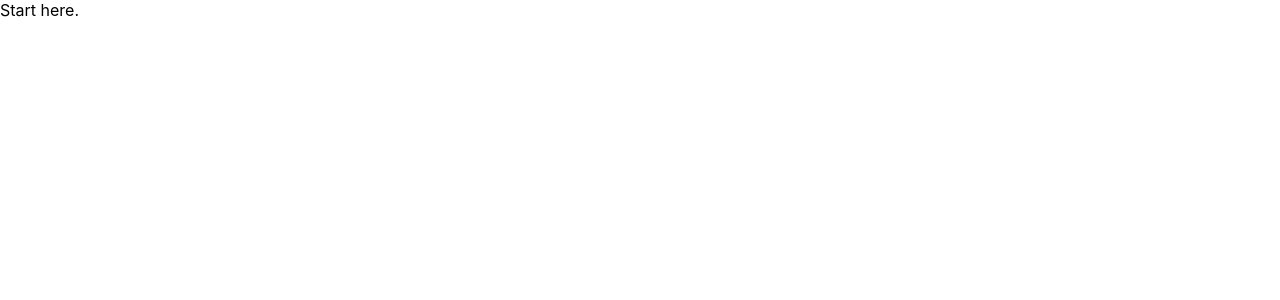
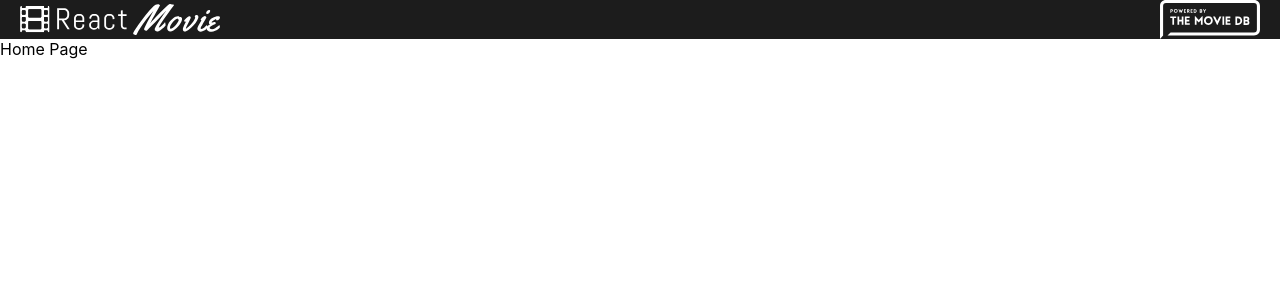
Before and after one commit to austdobe/movieReview, a React (Create React App) app in the folder movie-review/: page / in a window 1280 px wide. Shown: the top 300 px of the page. Built offline with nearby package versions, Linux system fonts and the light colour scheme; the HTML template or start-up script is replaced by a standard one.

Commit message:
adding compnents and first global styling pages

```diff
--- a/movie-review/src/App.js
+++ b/movie-review/src/App.js
@@ -1,9 +1,22 @@
 import React from 'react';
 
-function App() {
+//components
+import Header from './components/Header';
+import Home from './components/Home'
+
+//styles
+import { GlobalStyle } from './GlobalStyles';
+
+
+
+const App = () => {
   return (
     <div className="App">
-      Start here.
+      <Header>
+
+      </Header>
+      <Home />
+      <GlobalStyle />
     </div>
   );
 }
--- /dev/null
+++ b/movie-review/src/GlobalStyles.js
@@ -0,0 +1,40 @@
+import { createGlobalStyle } from 'styled-components';
+
+export const GlobalStyle = createGlobalStyle `
+    :root{
+        --maxWidth: 1280px;
+        --white: #fff;
+        --lightGrey: #eee;
+        --medGrey: #353535;
+        --darkGrey: #1c1c1c;
+        --fontSuperBig: 2.5rem;
+        --fontBig: 1.5rem;
+        --fontMed: 1.2rem;
+        --fontSmall: 1rem;
+    }
+    *{
+        box-sizing: border-box:
+        font-family: 'Abel', sans-serif;
+    }
+    body{
+        margin: 0;
+        padding: 0;
+
+        h1{
+            font-size: 2rem;
+            font-weight: 600;
+            color: var(--white)
+        }
+        h3{
+            font-size: 1.1rem;
+            font-weight: 600;
+
+        }
+        p{
+            font-size: 1rem;
+            color: var(--white)
+        }
+
+    }
+
+`
--- /dev/null
+++ b/movie-review/src/components/Header/header.styles.js
@@ -0,0 +1,30 @@
+import styled from "styled-components";
+
+export const Wrapper = styled.div `
+    background: var(--darkGrey);
+    padding: 0 20px;
+`;
+
+export const Content = styled.div `
+    display: flex;
+    align-items: center;
+    justify-content: space-between;
+    max-width: var(--maxWidth)
+    padding: 20px 0;
+    margin: 0 auto;
+`;
+
+export const LogoImg = styled.img `
+    width: 200px;
+
+    @media screen and (max-width: 500px){
+        width: 150px;
+    }
+`;
+
+export const TMDBLogoImg = styled.img `
+    width: 100px;
+    @media screen and (max-width: 500px){
+        width: 80px;
+    }
+`;
--- /dev/null
+++ b/movie-review/src/components/Header/index.js
@@ -0,0 +1,17 @@
+import React from 'react';
+
+import RMDBLogo from '../../images/react-movie-logo.svg';
+import TMDBLogo  from '../../images/tmdb_logo.svg';
+
+import { Wrapper, Content, LogoImg, TMDBLogoImg } from './header.styles';
+
+const Header = () =>(
+    <Wrapper>
+        <Content>
+            <LogoImg src={RMDBLogo} alt="rmdb-logo" />
+            <TMDBLogoImg src={TMDBLogo} alt='tmdb-logo'/>
+        </Content>
+    </Wrapper>
+);
+
+export default Header;
--- /dev/null
+++ b/movie-review/src/components/Home.js
@@ -0,0 +1,26 @@
+import React , { useState }from "react";
+
+//config
+import { POSTER_SIZE, BACKDROP_SIZE, IMAGE_BASE_URL } from '../config'
+
+//components
+
+
+//Hook
+
+//Image
+import NoImage from '../images/no_image.jpg'
+
+const Home = ( ) => {
+
+    const [ state, setState ] = useState();
+    const [ loading, setLoading ] = useState(false);
+    const [ error, setError ] = useState(false);
+
+
+
+
+    return <div> Home Page </div>
+}
+
+export default Home;
```
Also changed, not shown: 1 other file (tests, documents, lock files or other folders).
